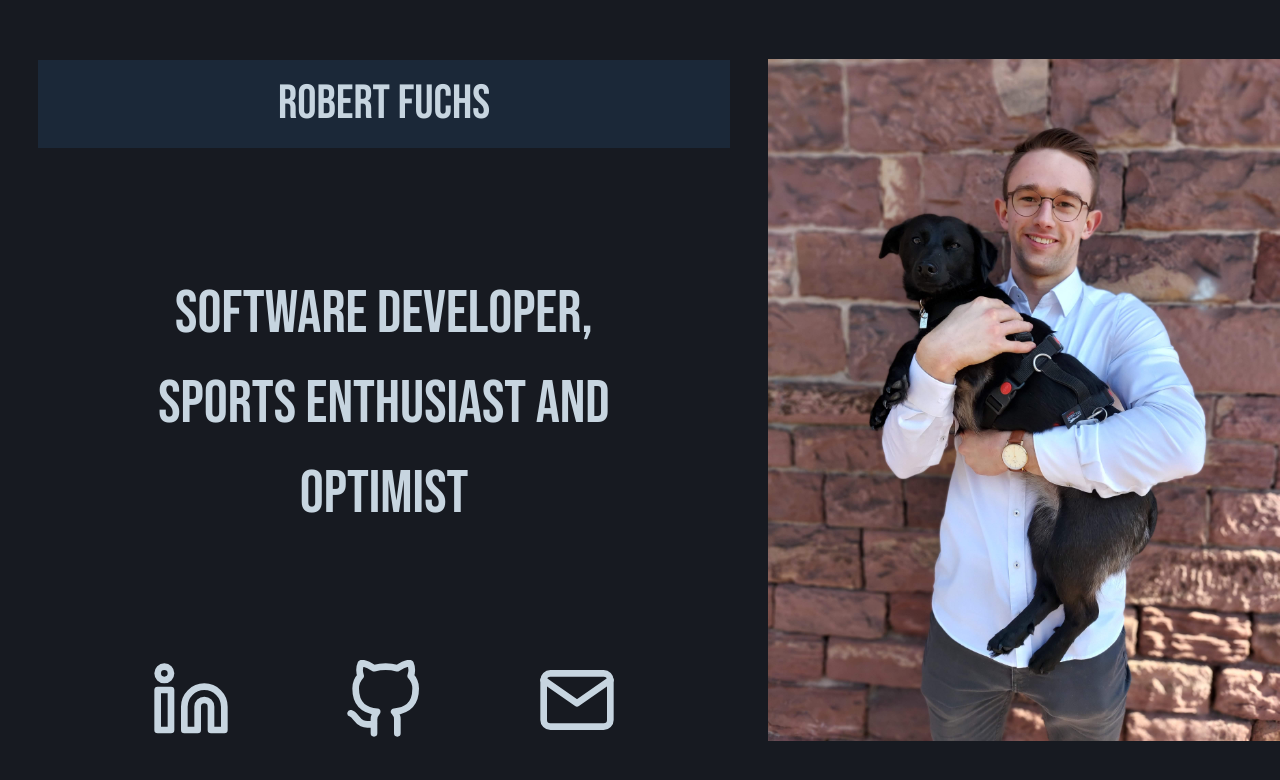
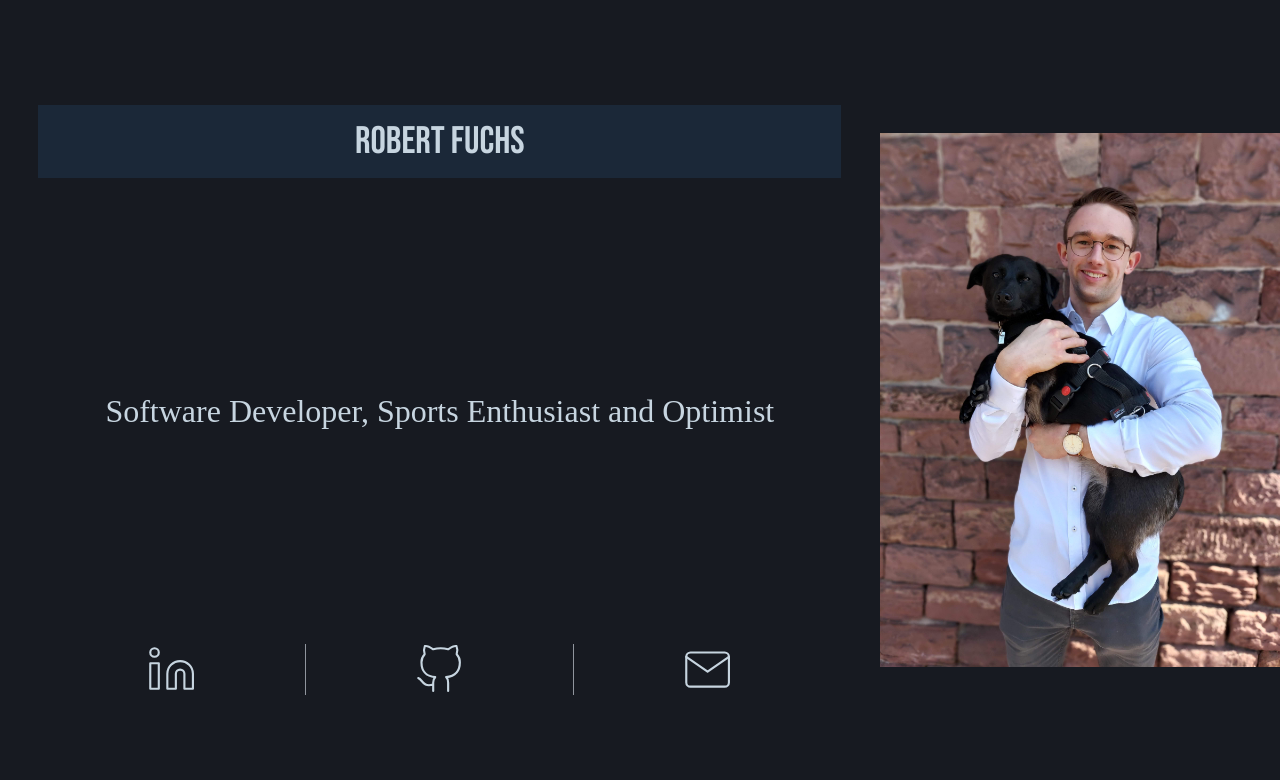
Before and after one commit to Treborium/robert-fuchs-codes, a React (Create React App) app: page / in a window 1280 px wide. Shown: the top 780 px of the page. Built offline with nearby package versions, Linux system fonts and the light colour scheme.

Commit message:
Extract common values into constants

```diff
--- a/src/App.tsx
+++ b/src/App.tsx
@@ -1,47 +1,51 @@
-import { ChakraProvider, Image, Flex, Text, Icon, IconButton, Link } from '@chakra-ui/react';
+import { ChakraProvider, Image, Flex, Text, Icon, IconButton, Link, Divider } from '@chakra-ui/react';
 import ProfilePicture from './resources/images/robert-and-tinka.jpg';
 import { Linkedin, GitHub, Mail } from 'react-feather';
 
 function App() {
   const fontColor = '#c7d5e0';
   const backgroundColor = '#171a21';
+  const secondaryBackgroundColor = '#1b2838';
   const buttonVariant = 'unstyled';
+  const iconSize = '4vw';
 
   return (
     <ChakraProvider>
-      <Flex backgroundColor={backgroundColor}>
-        <Flex width='60vw' paddingX='3vw' flexDirection='column' justifyContent='space-around'>
-          <Text fontSize='5xl' fontFamily='Bebas Neue' align='center' backgroundColor='#1b2838' color={fontColor} paddingY='1vh'>
+      <Flex backgroundColor={backgroundColor} height='100vh' width='100vw'>
+        <Flex paddingX='3vw' flexDirection='column' justifyContent='space-around' alignItems='stretch' width='100vw'>
+          <Text fontSize='3vw' fontFamily='Bebas Neue' align='center' backgroundColor={secondaryBackgroundColor} color={fontColor} paddingY='1vh'>
             Robert Fuchs
           </Text>
-          <Text fontSize='6xl' fontFamily='Bebas Neue' color={fontColor} align='center' paddingX='5vw'>
+          <Text fontSize='2.5vw' fontFamily='Coda' color={fontColor} align='center' paddingX='5vw'>
             Software Developer, Sports Enthusiast and Optimist
           </Text>
           <Flex flexDirection='row' justifyContent='space-evenly'>
             <IconButton
               variant={buttonVariant}
-              boxSize='5em'
-              icon={<Icon as={Linkedin} boxSize='5em' />}
+              boxSize={iconSize}
+              icon={<Icon as={Linkedin} boxSize={iconSize} strokeWidth='1px' />}
               aria-label="Open LinkedIn Profile"
               href='https://www.linkedin.com/in/robert-f-0b87a218a'
               as={Link}
               isExternal={true}
               color={fontColor}
             />
+            <Divider orientation='vertical' />
             <IconButton
               variant={buttonVariant}
-              boxSize='5em'
-              icon={<Icon as={GitHub} boxSize='5em' />}
+              boxSize={iconSize}
+              icon={<Icon as={GitHub} boxSize={iconSize} strokeWidth='1px' />}
               aria-label="Open GitHub Profile"
               href='https://github.com/Treborium/robert-fuchs-codes'
               as={Link}
               isExternal={true}
               color={fontColor}
             />
+            <Divider orientation='vertical'/>
             <IconButton
               variant={buttonVariant}
-              boxSize='5em'
-              icon={<Icon as={Mail} boxSize='5em' />}
+              boxSize={iconSize}
+              icon={<Icon as={Mail} boxSize={iconSize} strokeWidth='1px' />}
               aria-label="Send E-Mail"
               href='mailto:robert@fuchs-mail.com'
               as={Link}
@@ -50,8 +54,8 @@ function App() {
             />
           </Flex>
         </Flex>
-        <Flex width='40vw' alignItems='center' justifyContent='center' overflow='hidden'>
-          <Image src={ProfilePicture} alt='Robert Fuchs with his dog' height='100vh' objectFit='contain' fit='fill'/>
+        <Flex overflow='hidden'>
+          <Image src={ProfilePicture} alt='Robert Fuchs with his dog' objectFit='contain' fit='fill'/>
         </Flex>
       </Flex>
     </ChakraProvider>
```
